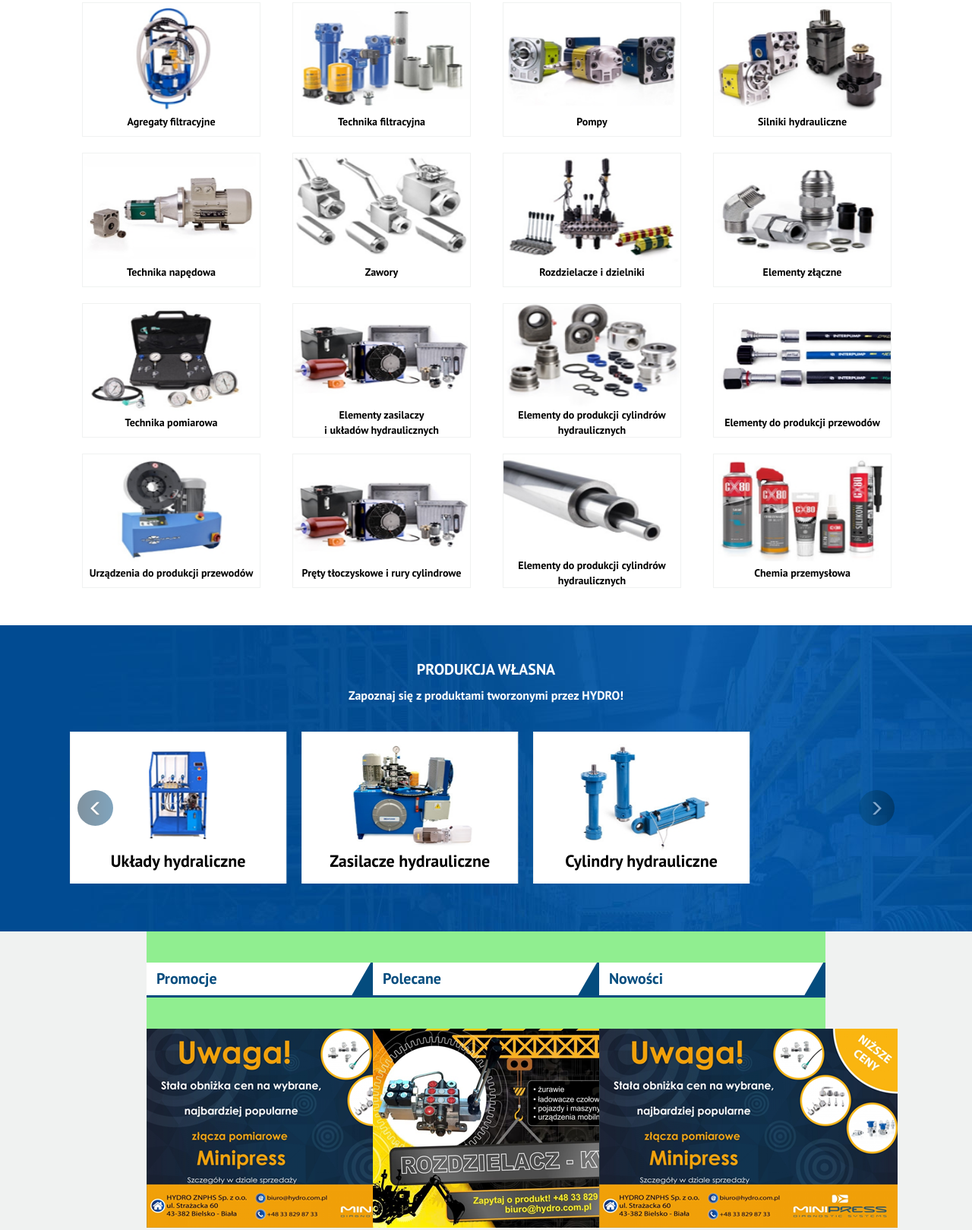
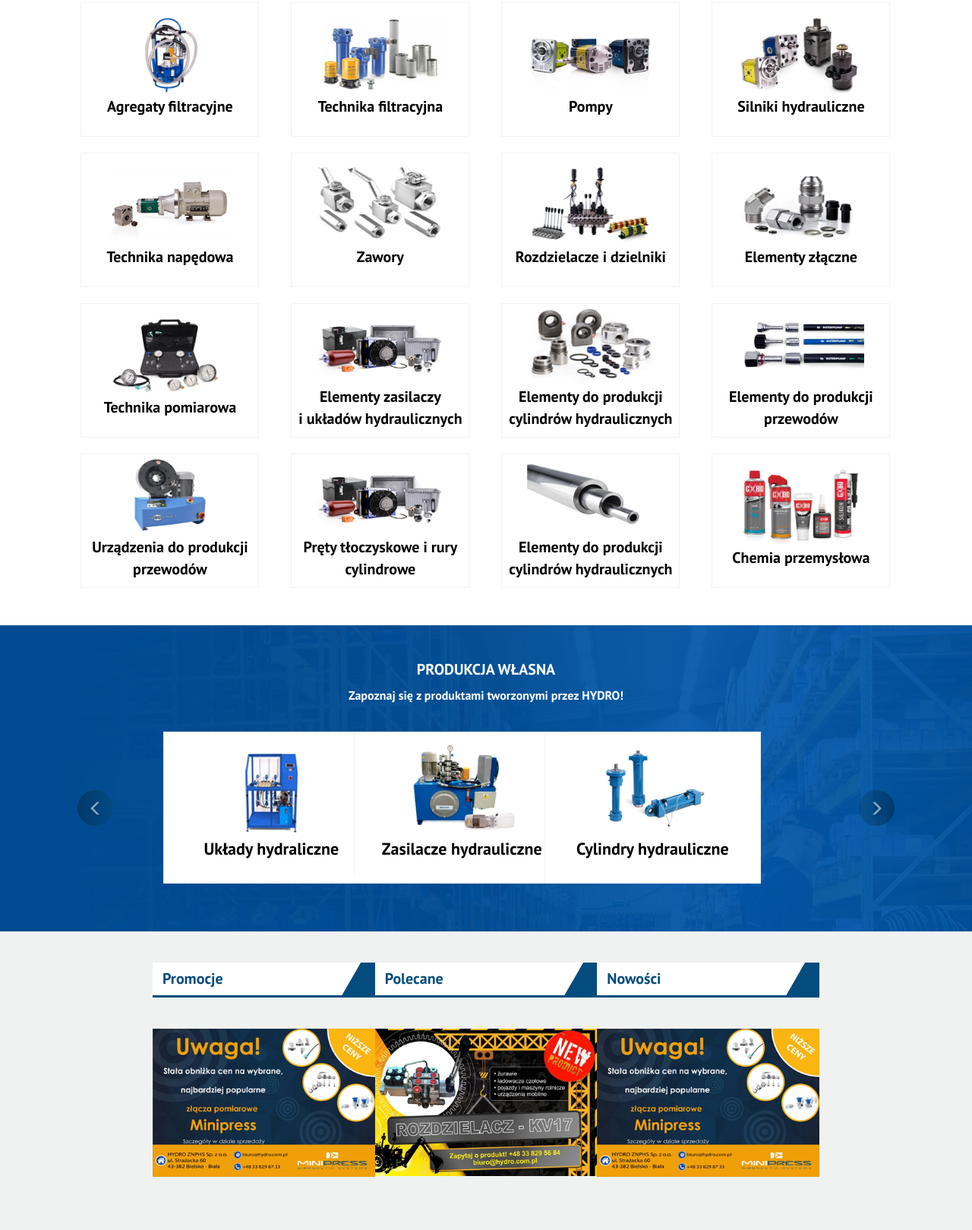
Before and after one commit to jaruto7/hydro, a website: page index.html in a window 1280 px wide. Shown: the part 915-2534 px from the top of the page at 76% size. Drawn offline with nearby package versions, Linux system fonts and the light colour scheme; a web font is replaced by a local one.

Commit message:
Fix offer, production & about section

```diff
--- a/index.html
+++ b/index.html
@@ -116,61 +116,61 @@
     <h4 class="about__description">Zapoznaj się z naszą bogatą ofertą i znajdź produkt którego szukasz</h4>
 
     <ul class="about__list row">
-      <li class="about__item col-md-3 col-sm-3 col-xs-3">
-        <a class="about__link" href="#"><img class="about__image" src="images/layer_34.png" alt="część urządzenia hydro"><p class="about__paragraph">Agregaty filtracyjne</p></a>
+      <li class="about__item col-xs-12 col-sm-4 col-md-4 col-lg-2">
+        <a class="about__link" href="#"><img class="about__image about__image--space" src="images/layer_34.png" alt="część urządzenia hydro"><p class="about__paragraph">Agregaty filtracyjne</p></a>
       </li>
-      <li class="about__item col-md-3 col-sm-3 col-xs-3">
+      <li class="about__item col-xs-12 col-sm-4 col-md-4 col-lg-2">
         <a class="about__link" href="#"><img class="about__image" src="images/layer_35.png" alt="część urządzenia hydro"><p class="about__paragraph">Technika filtracyjna</p></a>
       </li>
-      <li class="about__item col-md-3 col-sm-3 col-xs-3">
+      <li class="about__item col-xs-12 col-sm-4 col-md-4 col-lg-2">
         <a class="about__link" href="#"><img class="about__image" src="images/layer_36.png" alt="część urządzenia hydro"><p class="about__paragraph">Pompy</p></a>
       </li>
-      <li class="about__item col-md-3 col-sm-3 col-xs-3">
+      <li class="about__item col-xs-12 col-sm-4 col-md-4 col-lg-2">
         <a class="about__link" href="#"><img class="about__image" src="images/layer_37.png" alt="część urządzenia hydro"><p class="about__paragraph">Silniki hydrauliczne</p></a>
       </li>
     </ul>
 
     <ul class="about__list row">
-      <li class="about__item col-md-3 col-sm-3 col-xs-3">
+      <li class="about__item col-xs-12 col-sm-4 col-md-4 col-lg-2">
         <a class="about__link" href="#"><img class="about__image" src="images/layer_38.png" alt="część urządzenia hydro"><p class="about__paragraph">Technika napędowa</p></a>
       </li>
-      <li class="about__item col-md-3 col-sm-3 col-xs-3">
+      <li class="about__item col-xs-12 col-sm-4 col-md-4 col-lg-2">
         <a class="about__link" href="#"><img class="about__image" src="images/layer_39.png" alt="część urządzenia hydro"><p class="about__paragraph">Zawory</p></a>
       </li>
-      <li class="about__item col-md-3 col-sm-3 col-xs-3">
+      <li class="about__item col-xs-12 col-sm-4 col-md-4 col-lg-2">
         <a class="about__link" href="#"><img class="about__image" src="images/layer_40.png" alt="część urządzenia hydro"><p class="about__paragraph">Rozdzielacze i dzielniki</p></a>
       </li>
-      <li class="about__item col-md-3 col-sm-3 col-xs-3">
+      <li class="about__item col-xs-12 col-sm-4 col-md-4 col-lg-2">
         <a class="about__link" href="#"><img class="about__image" src="images/layer_41.png" alt="część urządzenia hydro"><p class="about__paragraph">Elementy złączne</p></a>
       </li>
     </ul>
 
     <ul class="about__list row">
-      <li class="about__item col-md-3 col-sm-3 col-xs-3">
+      <li class="about__item col-xs-12 col-sm-4 col-md-4 col-lg-2">
         <a class="about__link" href="#"><img class="about__image" src="images/layer_42.png" alt="część urządzenia hydro"><p class="about__paragraph">Technika pomiarowa</p></a>
       </li>
-      <li class="about__item col-md-3 col-sm-3 col-xs-3">
+      <li class="about__item col-xs-12 col-sm-4 col-md-4 col-lg-2">
         <a class="about__link" href="#"><img class="about__image" src="images/layer_47.png" alt="część urządzenia hydro"><p class="about__paragraph">Elementy zasilaczy<br> i układów hydraulicznych</p></a>
       </li>
-      <li class="about__item col-md-3 col-sm-3 col-xs-3">
+      <li class="about__item col-xs-12 col-sm-4 col-md-4 col-lg-2">
         <a class="about__link" href="#"><img class="about__image" src="images/layer_44.png" alt="część urządzenia hydro"><p class="about__paragraph">Elementy do produkcji cylindrów hydraulicznych</p></a>
       </li>
-      <li class="about__item col-md-3 col-sm-3 col-xs-3">
+      <li class="about__item col-xs-12 col-sm-4 col-md-4 col-lg-2">
         <a class="about__link" href="#"><img class="about__image" src="images/layer_45.png" alt="część urządzenia hydro"><p class="about__paragraph">Elementy do produkcji przewodów</p></a>
       </li>
     </ul>
 
     <ul class="about__list row">
-      <li class="about__item col-md-3 col-sm-3 col-xs-3">
+      <li class="about__item col-xs-12 col-sm-4 col-md-4 col-lg-2">
         <a class="about__link" href="#"><img class="about__image" src="images/layer_46.png" alt="część urządzenia hydro"><p class="about__paragraph">Urządzenia do produkcji przewodów</p></a>
       </li>
-      <li class="about__item col-md-3 col-sm-3 col-xs-3">
+      <li class="about__item col-xs-12 col-sm-4 col-md-4 col-lg-2">
         <a class="about__link" href="#"><img class="about__image" src="images/layer_47.png" alt="część urządzenia hydro"><p class="about__paragraph">Pręty tłoczyskowe i rury cylindrowe</p></a>
       </li>
-      <li class="about__item col-md-3 col-sm-3 col-xs-3">
+      <li class="about__item col-xs-12 col-sm-4 col-md-4 col-lg-2">
         <a class="about__link" href="#"><img class="about__image" src="images/layer_48.png" alt="część urządzenia hydro"><p class="about__paragraph">Elementy do produkcji cylindrów hydraulicznych</p></a>
       </li>
-      <li class="about__item col-md-3 col-sm-3 col-xs-3">
+      <li class="about__item col-xs-12 col-sm-4 col-md-4 col-lg-2">
         <a class="about__link" href="#"><img class="about__image" src="images/layer_49.png" alt="część urządzenia hydro"><p class="about__paragraph">Chemia przemysłowa</p></a>
       </li>
     </ul>
@@ -182,24 +182,33 @@
       <h2 class="production__title">Produkcja własna</h2>
       <h4 class="production__description">Zapoznaj się z produktami tworzonymi przez HYDRO!</h4>
 
-    <div id="carousel-example-generic" class="carousel slide" data-ride="carousel">
-
+      <div id="carousel-example-generic" class="carousel slide">
+          <!-- data-ride="carousel" -->
 
         <!-- Wrapper for slides -->
-      - <div class="carousel-inner" role="listbox">
+        <div class="carousel-inner" role="listbox">
           <div class="slider item active">
             <ul class="slider__list row">
-            <li class="slider__item col-md-3 col-sm-3 col-xs-3">
-              <a class="slider__link" href="#"><img class="slider__image" src="images/layer_30.png" alt="Układy hydraliczne"><p class="slider__paragraph">Układy hydraliczne</p></a>
+              <li class="slider__item--space col-xs-12 col-md-4 col-lg-2">
+                <div class="slider__item--wrapper">
+                  <a class="slider__link" href="#"><img class="slider__image slider__image--space" src="images/layer_30.png" alt="Układy hydraliczne"><p class="slider__paragraph">Układy hydraliczne</p></a>
+                </div>
               </li>
-            <li class="slider__item col-md-3 col-sm-3 col-xs-3">
+              <li class="slider__item--space col-xs-12 col-md-4 col-lg-2">
+                <div class="slider__item--wrapper">
                   <a class="slider__link" href="#"><img class="slider__image" src="images/layer_31.png" alt="Zasilacze hydrauliczne"><p class="slider__paragraph">Zasilacze hydrauliczne</p></a>
+                </div>
               </li>
-            <li class="slider__item col-md-3 col-sm-3 col-xs-3">
+              <li class="slider__item--space col-xs-12 col-md-4 col-lg-2">
+                <div class="slider__item--wrapper">
                   <a class="slider__link" href="#"><img class="slider__image" src="images/layer_32.png" alt="Cylindry hydrauliczne"><p class="slider__paragraph">Cylindry hydrauliczne</p></a>
+                </div>
               </li>
-            <li class="slider__item col-md-3 col-sm-3 col-xs-3">
-              <a class="slider__link" href="#"><img class="slider__image slider__image--position-cable" src="images/layer_33.png" alt="Przewody hydrauliczne i przemysłowe"><p class="slider__paragraph slider__paragraph--position-cable">Przewody hydrauliczne<br> i przemysłowe</p></a>
+              <li class="slider__item--space col-xs-12 col-md-4 col-lg-2">
+                <div class="slider__item--wrapper">
+                  <a class="slider__link" href="#"><img class="slider__image slider__image--position-cable" src="images/layer_33.png" alt="Przewody hydrauliczne i przemysłowe"><p
+                  class="slider__paragraph slider__paragraph--position-cable">Przewody hydrauliczne<br> i przemysłowe</p></a>
+                </div>
               </li>
             </ul>
 
@@ -207,16 +216,16 @@
           </div>
           <div class="item">
             <ul class="slider__list row">
-            <li class="slider__item col-md-4 col-sm-3 col-xs-3">
+              <li class="slider__item col-md-4 col-sm-3 col-xs-12">
                 <a class="slider__link" href="#"><img class="slider__image" src="images/layer_30.png" alt="Układy hydraliczne"><p class="slider__paragraph">Układy hydraliczne</p></a>
               </li>
-            <li class="slider__item col-md-4 col-sm-3 col-xs-3">
+              <li class="slider__item col-md-4 col-sm-3 col-xs-12">
                 <a class="slider__link" href="#"><img class="slider__image" src="images/layer_31.png" alt="Zasilacze hydrauliczne"><p class="slider__paragraph">Zasilacze hydrauliczne</p></a>
               </li>
-            <li class="slider__item col-md-4 col-sm-3 col-xs-3">
+              <li class="slider__item col-md-4 col-sm-3 col-xs-12">
                 <a class="slider__link" href="#"><img class="slider__image" src="images/layer_32.png" alt="Cylindry hydrauliczne"><p class="slider__paragraph">Cylindry hydrauliczne</p></a>
               </li>
-            <li class="slider__item col-md-4 col-sm-3 col-xs-3">
+              <li class="slider__item col-md-4 col-sm-3 col-xs-12">
                 <a class="slider__link" href="#"><img class="slider__image slider__image--position-cable" src="images/layer_33.png" alt="Przewody hydrauliczne i przemysłowe"><p class="slider__paragraph slider__paragraph--position-cable">Przewody hydrauliczne<br> i przemysłowe</p></a>
               </li>
             </ul>
@@ -241,17 +250,17 @@
   <div class="offer container">
 
     <ul class="offer-info__list row">
-      <li class="offer-info--space col-md-6 col-xs-12 col-lg-4">
+        <li class="offer-info--space col-xs-12 col-md-6 col-lg-4">
             <div class="offer-info__item--wrapper">
               <a href="#" class="offer-info__link"><span class="offer-info--bar">Promocje</span></a>
             </div>
           </li>
-      <li class="offer-info--space col-md-6 col-xs-12 col-lg-4">
+      <li class="offer-info--space col-xs-12 col-md-6 col-lg-4">
         <div class="offer-info__item--wrapper">
           <a href="#" class="offer-info__link"><span class="offer-info--bar">Polecane</span></a>
         </div>
       </li>
-      <li class="offer-info--space col-md-6 col-xs-12 col-lg-4">
+      <li class="offer-info--space col-xs-12 col-md-6 col-lg-4">
         <div class="offer-info__item--wrapper">
           <a href="#" class="offer-info__link"><span class="offer-info--bar">Nowości</span></a>
         </div>
@@ -259,25 +268,25 @@
     </ul>
 
     <ul class=" offer-second-info__list row">
-      <li class="offer-second-info--space col-md-6 col-xs-12 col-lg-4">
+      <li class="offer-second-info--space col-xs-12 col-md-6 col-lg-4">
         <div class="offer-second-info__item--wrapper">
           <a href="#" class="offer-second-info__link"><img src="images/layer_50.png" alt="Oferta promocyjna" class="offer-second-info__image"></a>
         </div>
       </li>
-      <li class="offer-second-info--space col-md-6 col-xs-12 col-lg-4">
+      <li class="offer-second-info--space col-xs-12 col-md-6 col-lg-4">
         <div class="offer-second-info__item--wrapper">
           <a href="#" class="offer-second-info__link"><img src="images/layer_51.png" alt="Oferta promocyjna" class="offer-second-info__image"></a>
         </div>
       </li>
-      <li class="offer-second-info--space col-md-6 col-xs-12 col-lg-4">
+      <li class="offer-second-info--space col-xs-12 col-md-6 col-lg-4">
         <div class="offer-second-info__item--wrapper">
           <a href="#" class="offer-second-info__link"><img src="images/layer_50.png" alt="Oferta promocyjna" class="offer-second-info__image"></a>
         </div>
       </li>
     </ul>
 
-    <div class="position-button">
-      <a href="#" class="button offer__button">Zobacz pozostałe<span class="offer__arrow-icon glyphicon glyphicon-menu-right"></span></a>
+    <div class="offer-position">
+      <a href="#" class="offer-position__button">Zobacz pozostałe<span class="offer-position__arrow-icon glyphicon glyphicon-menu-right"></span></a>
     </div>
   </div>
 
--- a/sass/_about.scss
+++ b/sass/_about.scss
@@ -1,9 +1,8 @@
 .about {
   text-align: center;
   margin: 0 auto;
-}
 
-.about__title {
+  &__title {
     font-size: 30px;
     text-transform: uppercase;
     color: #222222;
@@ -12,61 +11,58 @@
     margin: 83px 0 0 0;
   }
 
-.about__list {
-  padding: 0;
-  list-style: none;
-}
-
-.about__description {
+  &__description {
     font-size: 16px;
     color: #777777;
     font-family: "PT Sans", sans-serif;
     margin: 13px 0 23px;
   }
 
+  &__list {
+    padding: 0;
+    list-style: none;
+    margin: 0 1.1em;
 
-.about__item {
+  }
+
+  &__item {
     margin: 21px 21px 0 21px;
     height: 177px;
     width: 235px;
+
     border: 1px solid #f0f2f1;
     display: flex;
     justify-content: center;
     align-items: center;
     overflow: hidden;
+    padding: 0;
   }
 
-.about__image {
-  height: 147px;
-  width: 235px;
+  &__link {
+    // padding: 4px 33px;
+    // height: 109px;
+    // width: 147px;
   }
 
-.row {
-  margin-left: 17px;
+  &__image {
+    height: 109px;
+    width: 167px;
+
+    &--space {
+      padding-top: 1px;
+    }
   }
 
-.about__paragraph {
-  font-size: 14px;
+  &__paragraph {
+    font-size: 20px;
     color: #010101;
     font-family: "PT Sans", sans-serif;
     font-weight: bold;
   }
+}
 
 @media(min-width: 768px) and (max-width: 991px) {
-
-  .about__list {
-    width: 78%;
-    margin: 0 auto;
-  }
-
   .about__paragraph {
     font-size: 18px;
   }
 }
-
-@media(min-width: 992px) and (max-width: 1199px) {
-  .about__list {
-    width: 60%;
-    margin: 0 auto;
-  }
-}
--- a/sass/_header.scss
+++ b/sass/_header.scss
@@ -10,7 +10,7 @@ html {
 }
 
 body {
-  max-width: 1599px;
+  // max-width: 1599px;
   width: 100%;
   margin: 0 auto;
   // padding: 16px;
--- a/sass/_offer.scss
+++ b/sass/_offer.scss
@@ -3,31 +3,18 @@
   font-family: "PT Sans", sans-serif;
   font-size: 20px;
   width: 100%;
+
+  &-info--space, &-second-info--space {
+    padding: 0;
   }
 
-.offer-info__list, .offer-second-info__list {
+  &-info__list, &-second-info__list {
     list-style: none;
-  padding: 0 8.9em;
-  // padding: 0;
+    padding: 0 9.3em;
     margin: 0;
   }
 
-.offer-info--space, .offer-second-info--space {
-  padding: 0;
-  background: lightgreen;
-}
-
-.offer-info__item--wrapper  {
-  position: relative;
-  height: 46px;
-  max-width: 393px;
-  background-color: #044c7e;
-  margin: 41px auto 0;
-  padding: 0;
-  overflow: hidden;
-}
-
-.offer-info__item--wrapper::after {
+  &-info__item--wrapper::after {
     position: absolute;
     top: 100%;
     left: 75%;
@@ -39,7 +26,28 @@
     transform: rotate(30deg);
   }
 
-.offer-info--bar {
+  &-info--space {
+    margin: 0;
+    padding: 0;
+  }
+
+  &-info__item--wrapper  {
+    position: relative;
+    height: 46px;
+    max-width: 393px;
+    background-color: #044c7e;
+    margin: 41px auto 0;
+    padding: 0;
+    overflow: hidden;
+  }
+
+  .offer-info__link {
+    &:hover {
+      text-decoration: none;
+    }
+  }
+
+  &-info--bar {
     display: inline-block;
     color: #044c7e;
     height: 43px;
@@ -47,31 +55,31 @@
     align-items: center;
     padding-left: 13px;
     background-color: #fff;
-}
 
-.offer-info--bar:hover {
+    &:hover {
       background-color: #ffc600;
     }
-
-.offer-info__link:hover {
-  text-decoration: none;
   }
 
   // SECOND OFFER COLUMN
-
-.offer-second-info__item--wrapper {
+  &-second-info__item--wrapper {
     padding: 0;
     height: 262px;
     max-width: 393px;
     margin: 41px auto 0;
   }
 
-.position-button {
+  &-second-info__image {
+    max-width: 100%;
+    height: auto;
+    // margin: 0 6px;
+  }
+
+  .offer-position {
     display: flex;
     justify-content: center;
-}
 
-.offer__button {
+    &__button {
       display: inline-block;
       border-radius: 10px;
       background-color: #044c7e;
@@ -85,95 +93,45 @@
       display: flex;
       justify-content: center;
       align-items: center;
+      &:hover {
+        text-decoration: none;
+      }
     }
 
-.offer__button:hover {
-  color: #fff;
+    &__arrow-icon {
+      margin-left: 10px;
+    }
+  }
 }
 
-.offer__arrow-icon {
-  margin-left: 10px;
+@media(max-width: 767px) {
+  .offer {
+    &-info__item--wrapper::after {
+      left: 73%;
+    }
+  }
 }
 
-// .offer-info__item::after {
-//   left: 70%;
-// }
-
-// @media(min-width: 768px) and (max-width: 991px) {
-//   .offer-info__list, .offer-second-info__list {
-//     margin-left: 7.4em;
-//   }
-
-//   .offer-info__item, .offer-second-info__item {
-//     margin-left: 18px;
-//   }
-
-//   .offer-info__item, .offer-second-info__image {
-//     width: 378px;
-//   }
-
-//   .offer-second-info__item {
-//     // width: 41.2%;
-//     height: 255px;
-//   }
-
-//   .offer-info__item::after {
-//     left: 68%;
-//   }
-
-//   .offer-info__item, .offer-second-info__image {
-//     // width: 300px;
-//   }
-
-//   .offer-second-info__item {
-//     // width: 40.3%;
-//     // height: 203px;
-//   }
-// }
+@media(min-width: 768px) and (max-width: 991px) {
+  .offer {
+    &-info__item--wrapper::after {
+      left: 69%;
+    }
+  }
+}
 
 @media(min-width: 992px) and (max-width: 1199px) {
-
-  .offer-info__list, .offer-second-info__list {
-    // flex-direction: column;
-    // align-items: center;
-
+  .offer {
+    &-info__item--wrapper::after {
+      left: 75%;
+    }
+  }
 }
 
-  .offer-info__list, .offer-second-info__list {
-    // padding: 0 1.5em;
-  }
-
-  // .offer-info__item, .offer-second-info__item {
-  //   // width: 20%;
-  // }
-
-  // .offer-info__item, .offer-second-info__image {
-  //   width: 378px;
-
-  // }
-
-  // .offer-second-info__item {
-  //   // width: 41.2%;
-  //   height: 255px;
-  // }
-
-  // .offer-info__item::after {
-  //   left: 75%;
-  // }
-
-  // .offer-info__item, .offer-second-info__image {
-  //   // width: 300px;
-
-  // }
-
-  // .offer-second-info__item {
-
-  //   // height: 265px;
-  // }
-}
-
-@media(min-width: 1200px) {
-  .offer-second-info__item {
-    // height: 255px;
+@media(min-width: 1200px) and (max-width: 1350px) {
+  .offer {
+    &-info__item--wrapper::after {
+      left: 69%;
     }
   }
+}
--- a/sass/_production.scss
+++ b/sass/_production.scss
@@ -6,9 +6,8 @@
   padding: 0;
   margin-top: 49px;
   width: 100%;
-}
 
-.production__title {
+  &__title {
     font-size: 20px;
     color: #ffffff;
     font-weight: bold;
@@ -17,65 +16,86 @@
     margin: 0;
   }
 
-.production__description {
+  &__description {
     color: #ffffff;
     font-size: 16px;
     margin-top: 15px;
     margin-bottom: 39px;
   }
-
-.carousel-inner {
-  height: 200px;
 }
 
-.slider__list.row {
-  margin: 0 auto;
-  width: 82.5%;
+.slider {
+  &__list {
+    position: relative;
+    list-style: none;
+    margin: 0 16em 0 0;
+    // width: 82.5%;
+    padding: 0 0 0 10.7em;
   }
 
-.slider__list {
-  position: relative;
+  &__item--space {
+    margin: 0 50px;
+    // padding: 0 10em;
   }
 
-.carousel.slide {
-  margin: 0;
-  padding: 0;
-  font-size: 0;
-}
-
-.slider__item {
+  &__item--wrapper {
     height: 207px;
     width: 285px;
     background-color: #fff;
     border: 1px solid #f0f2f1;
-  margin-left: 20px;
-  padding-bottom: 40px;
-  display: flex;
-  justify-content: center;
-  align-items: center;
+    // margin-left: 20px;
+    margin: 0 auto;
+    // padding-bottom: 40px;
+    // padding-left: 50px;
   }
 
-.slider__image--position-cable {
-  position: absolute;
-  bottom: 15%;
-  right: 0;
+  &__link {
+    height: 237px;
+    width: 285px;
   }
 
-p.slider__paragraph--position-cable {
-  top: 70%;
-  left: 50%;
+  &__image {
+    height: 120px;
+    margin-top: 12px;
+
+    &--space {
+      padding-top: 16px;
+    }
   }
 
-.slider__paragraph {
+  &__paragraph {
+    text-align: center;
     width: 100%;
     font-weight: bold;
     line-height: 22px;
     color: #010101;
     font-size: 22px;
+    margin-top: 10px;
+    // position: absolute;
+    // top: 77%;
+    // left: 70%;
+    // transform: translateX(-70%);
+  }
+
+  &__image--position-cable {
     position: absolute;
-  top: 77%;
-  left: 50%;
-  transform: translateX(-50%);
+    bottom: 18%;
+    right: 0;
+    left: 38%;
+    height: 188px;
+  }
+
+  &__paragraph--position-cable {
+    position: relative;
+    top: 6em;
+    left: 0;
+    right: 0;
+    // padding: 0;
+  }
+}
+
+.carousel-inner {
+  height: 200px;
 }
 
 .carousel-control {
@@ -89,29 +109,8 @@ p.slider__paragraph--position-cable {
   margin: auto 8%;
 }
 
-@media(min-width: 768px) and (max-width: 991px) {
 
-  .slider__list.row {
-    width: 45%;
-    padding: 0;
-    margin: 0 auto;
-  }
-}
+// .carousel.slide {
+//   // font-size: 0;
 
-@media(min-width: 992px) and (max-width: 1199px) {
-
-  .slider__list.row {
-    width: 65%;
-    margin: 0 auto;
-    padding: 0;
-  }
-}
-
-@media(min-width: 1200px) {
-
-  .slider__list.row {
-    width: 77.5%;
-    padding: 0;
-    margin: 0 auto;
-  }
-}
+// }
```
Also changed, not shown: css/style.css. Lines whose indentation alone changed are shown as unchanged.
